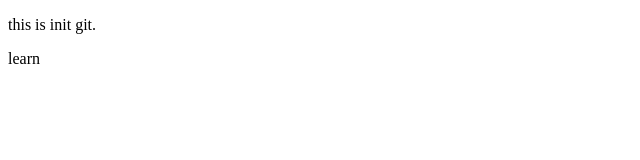
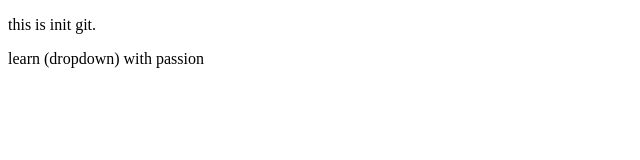
Before and after one commit to Aakash6008/Localrepo, a plain HTML site: page index.html in a window 1280 px wide. Shown: the whole page, without its empty margins (0-640 px from the left). Drawn offline with Linux system fonts and the light colour scheme.

```diff
--- a/index.html
+++ b/index.html
@@ -7,6 +7,6 @@
 </head>
 <body>
     <p>this is init git.</p>
-    <p>learn</p>
+    <p>learn (dropdown) with passion</p>
 </body>
 </html>
```
